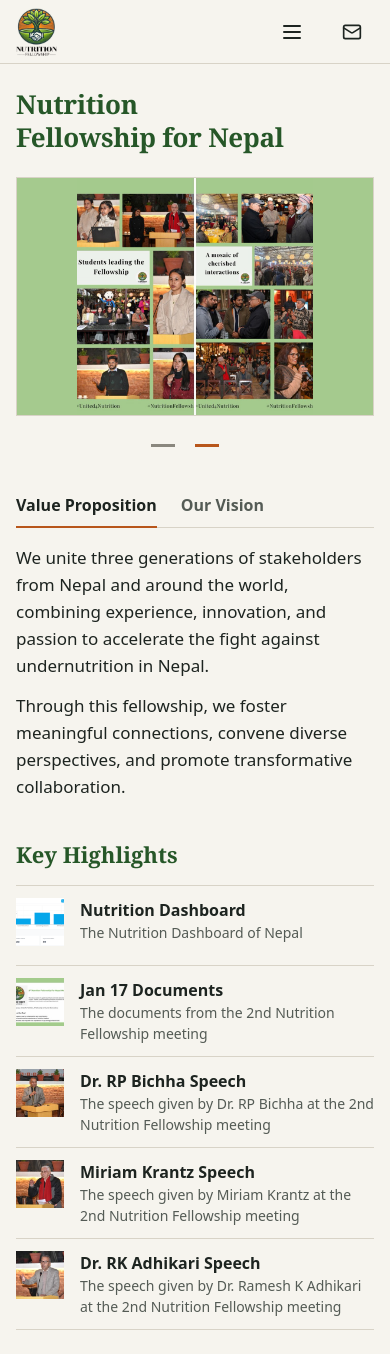
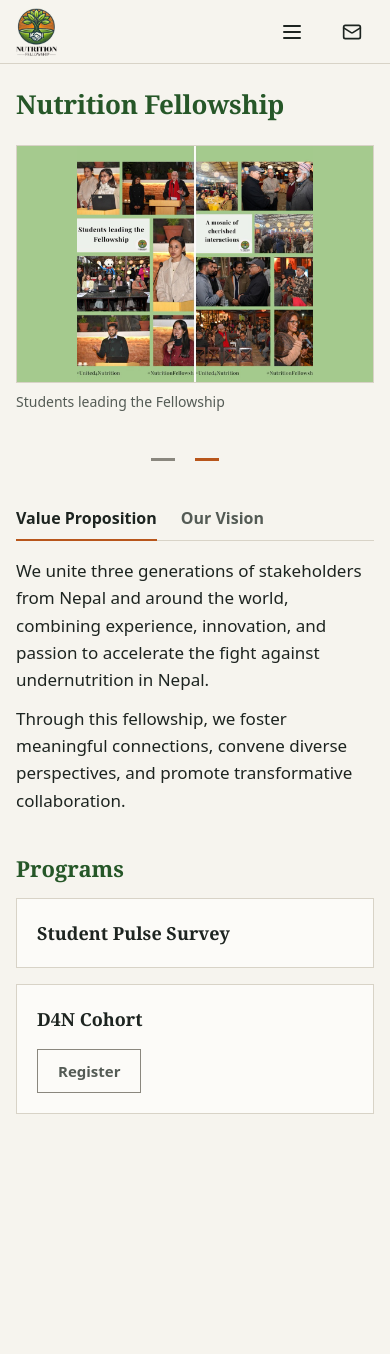
Before and after one commit to vital4nepal/nutrition-fellowship, a React (Create React App) app: page / in a window 390 px wide. Shown: the top 1354 px of the page. Built offline with nearby package versions, Linux system fonts and the light colour scheme.

Commit message:
[add] sketch-based home: nav, program cards, dashboard and country chapter shells

```diff
--- a/src/App.js
+++ b/src/App.js
@@ -3,6 +3,9 @@ import Topbar from './components/Topbar';
 import Navbar from './components/Navbar';
 import CoverpageLeft from './components/CoverpageLeft';
 import CoverpageRight from './components/CoverpageRight';
+import ProgramCards from './components/ProgramCards';
+import LiveDashboard from './components/LiveDashboard';
+import CountryChapter from './components/CountryChapter';
 import Repository from './components/Repository';
 import Events from './components/Events';
 import NextEvent from './components/NextEvent';
@@ -44,9 +47,12 @@ function App() {
                 className="grid gap-10 lg:grid-cols-12 lg:gap-8"
               >
                 <div className="lg:col-span-8"><CoverpageLeft /></div>
-                <div className="lg:col-span-4 lg:border-l lg:border-line lg:pl-8"><CoverpageRight /></div>
+                <div className="lg:col-span-4 lg:border-l lg:border-line lg:pl-8"><ProgramCards /></div>
               </Section>
+              <LiveDashboard />
               <Initiatives/>
+              <Section name="highlights" id="highlights"><CoverpageRight /></Section>
+              <CountryChapter />
               <Repository/>
               <Events/>
               <Section
--- /dev/null
+++ b/src/components/CountryChapter.js
@@ -0,0 +1,35 @@
+import React from 'react';
+import { Section, SectionTitle, SubTitle } from './ui';
+
+// The copy comes from the Chapter brief. The step list is the brief's "Your Role" list, shortened.
+const steps = [
+  'Build a national network of cross-sector, intergenerational nutrition stakeholders, with strong student representation.',
+  'Run a pulse survey of nutrition students.',
+  'Support data analytics activities that turn data into policy recommendations.',
+  'Organize a national dialogue to set collaboration areas and advocacy priorities.',
+  'Work with the Government and partners on program exposure, mentorship and learning for students.',
+];
+
+const CountryChapter = () => (
+  <Section name="country-chapter" id="country-chapter">
+    <SectionTitle className="mb-8">Country Chapters</SectionTitle>
+    <div className="grid gap-10 lg:grid-cols-2 lg:gap-16">
+      <div>
+        <SubTitle>Nepal Chapter</SubTitle>
+        <p className="mt-3 max-w-[65ch] text-body">
+          Already active in Nepal with over 300 members. The members include students (nearly 50%), government actors, UN and NGO professionals and academics.
+        </p>
+      </div>
+      <div>
+        <SubTitle>Start a chapter in your country</SubTitle>
+        <ol className="mt-3 list-decimal space-y-2 pl-5 text-body">
+          {steps.map((step) => (
+            <li key={step} className="max-w-[65ch]">{step}</li>
+          ))}
+        </ol>
+      </div>
+    </div>
+  </Section>
+);
+
+export default CountryChapter;
--- a/src/components/CoverpageLeft.js
+++ b/src/components/CoverpageLeft.js
@@ -14,6 +14,7 @@ const slides = [
     height: 569,
     alt: 'Fellowship members and guests of several generations posing together at an evening meet',
     mat: 'bg-ink',
+    caption: 'Members and guests of several generations at an evening meet',
   },
   {
     src: '/ImageSlider/cover-collage.jpg',
@@ -22,6 +23,7 @@ const slides = [
     height: 1060,
     alt: 'Students leading the Fellowship. A mosaic of cherished interactions',
     mat: 'bg-meadow',
+    caption: 'Students leading the Fellowship',
   },
 ];
 
@@ -103,7 +105,7 @@ const CoverpageLeft = () => {
 
   return (
     <>
-      <SectionTitle as="h1" className="mb-6 lg:mb-8">Nutrition Fellowship for Nepal</SectionTitle>
+      <SectionTitle as="h1" className="mb-6 lg:mb-8">Nutrition Fellowship</SectionTitle>
       <div
         onPointerEnter={(event) => event.pointerType === 'mouse' && setPaused(true)}
         onPointerLeave={(event) => event.pointerType === 'mouse' && setPaused(false)}
@@ -134,7 +136,8 @@ const CoverpageLeft = () => {
             );
           })}
         </div>
-        <div className="mt-2 flex justify-center">
+        <p className="mt-2 min-h-[2.625rem] text-meta text-muted md:min-h-0">{slides[currentSlide].caption}</p>
+        <div className="mt-1 flex justify-center">
           {slides.map((slide, index) => (
             <button
               key={slide.src}
--- a/src/components/CoverpageRight.js
+++ b/src/components/CoverpageRight.js
@@ -36,8 +36,8 @@ const highlights = [
 
 const CoverpageRight = () => (
   <>
-    <SectionTitle size="sidebar">Key Highlights</SectionTitle>
-    <ul className="mt-4 border-t border-line">
+    <SectionTitle>Key Highlights</SectionTitle>
+    <ul className="mt-6 border-t border-line lg:grid lg:grid-cols-2 lg:gap-x-8">
       {highlights.map((highlight) => (
         <li key={highlight.topic}>
           <a
--- /dev/null
+++ b/src/components/LiveDashboard.js
@@ -0,0 +1,21 @@
+import React from 'react';
+import { Section, SectionTitle } from './ui';
+
+// The views are from the sketch. No data source is connected yet.
+const views = ['Nepal', 'Bangladesh', 'Student overall'];
+
+const LiveDashboard = () => (
+  <Section name="dashboard" id="dashboard">
+    <SectionTitle className="mb-6">Live Dashboard</SectionTitle>
+    <ul className="flex flex-wrap gap-x-6 gap-y-1 border-b border-line text-ui font-semibold text-muted">
+      {views.map((view) => (
+        <li key={view} className="flex h-11 items-center">{view}</li>
+      ))}
+    </ul>
+    <div className="mt-4 flex min-h-[220px] items-center justify-center border border-line bg-surface text-body text-muted">
+      Coming soon.
+    </div>
+  </Section>
+);
+
+export default LiveDashboard;
--- a/src/components/Navbar.js
+++ b/src/components/Navbar.js
@@ -40,6 +40,14 @@ function useActiveSection() {
 
   return active;
 }
+
+// inline-block keeps the link underline from running under the badge.
+const NewMark = () => (
+  <>
+    <span className="sr-only">, </span>
+    <span className="ml-2 inline-block bg-meadow px-1.5 py-0.5 text-meta font-semibold leading-none text-deep">New</span>
+  </>
+);
 
 const Navbar = () => {
   const [isOpen, setIsOpen] = useState(false);
@@ -89,6 +97,7 @@ const Navbar = () => {
               className="whitespace-nowrap text-ui font-medium text-ink underline-offset-[6px] hover:text-green hover:underline aria-[current=location]:text-green aria-[current=location]:underline transition-colors"
             >
               {link.label}
+              {link.isNew && <NewMark />}
             </a>
           </li>
         ))}
@@ -116,7 +125,7 @@ const Navbar = () => {
 
       <ul
         id="main-menu"
-        className={`${isOpen ? 'block' : 'hidden'} lg:hidden absolute top-full inset-x-0 bg-paper border-b border-line px-4`}
+        className={`${isOpen ? 'block' : 'hidden'} lg:hidden absolute top-full inset-x-0 max-h-[calc(100dvh-var(--nf-header-h))] overflow-y-auto bg-paper border-b border-line px-4`}
       >
         {links.map((link) => (
           <li key={link.href} className="border-t border-line">
@@ -127,6 +136,7 @@ const Navbar = () => {
               className="flex h-12 items-center text-body text-ink hover:text-green aria-[current=location]:font-semibold aria-[current=location]:text-green transition-colors"
             >
               {link.label}
+              {link.isNew && <NewMark />}
             </a>
           </li>
         ))}
--- /dev/null
+++ b/src/components/ProgramCards.js
@@ -0,0 +1,26 @@
+import React from 'react';
+import { SectionTitle } from './ui';
+
+// No registration link exists yet, so Register renders disabled instead of pointing nowhere.
+const cardClass = 'border border-line bg-surface p-5';
+const disabledButton =
+  'mt-4 inline-flex min-h-11 items-center border border-line-strong px-5 text-ui font-semibold text-muted';
+
+const ProgramCards = () => (
+  <>
+    <SectionTitle size="sidebar">Programs</SectionTitle>
+    <ul className="mt-4 grid gap-4">
+      <li className={cardClass}>
+        <h3 className="text-lg">Student Pulse Survey</h3>
+      </li>
+      <li className={cardClass}>
+        <h3 className="text-lg">D4N Cohort</h3>
+        <button type="button" disabled className={disabledButton}>
+          Register
+        </button>
+      </li>
+    </ul>
+  </>
+);
+
+export default ProgramCards;
--- a/src/data/site.js
+++ b/src/data/site.js
@@ -13,7 +13,8 @@ export const navLinks = [
   { href: '/', label: 'Home' },
   { href: '/#aboutus', label: 'About Us' },
   { href: '/#initiatives', label: 'Initiatives' },
-  { href: '/#documents', label: 'Resources' },
-  { href: '/#events', label: 'Events and Updates' },
+  { href: '/#events', label: 'Events' },
+  { href: '/#country-chapter', label: 'Country Chapter', isNew: true },
   { href: '/#thoughts', label: 'Contact Us' },
+  { href: '/#highlights', label: 'Key Highlights' },
 ];
```
